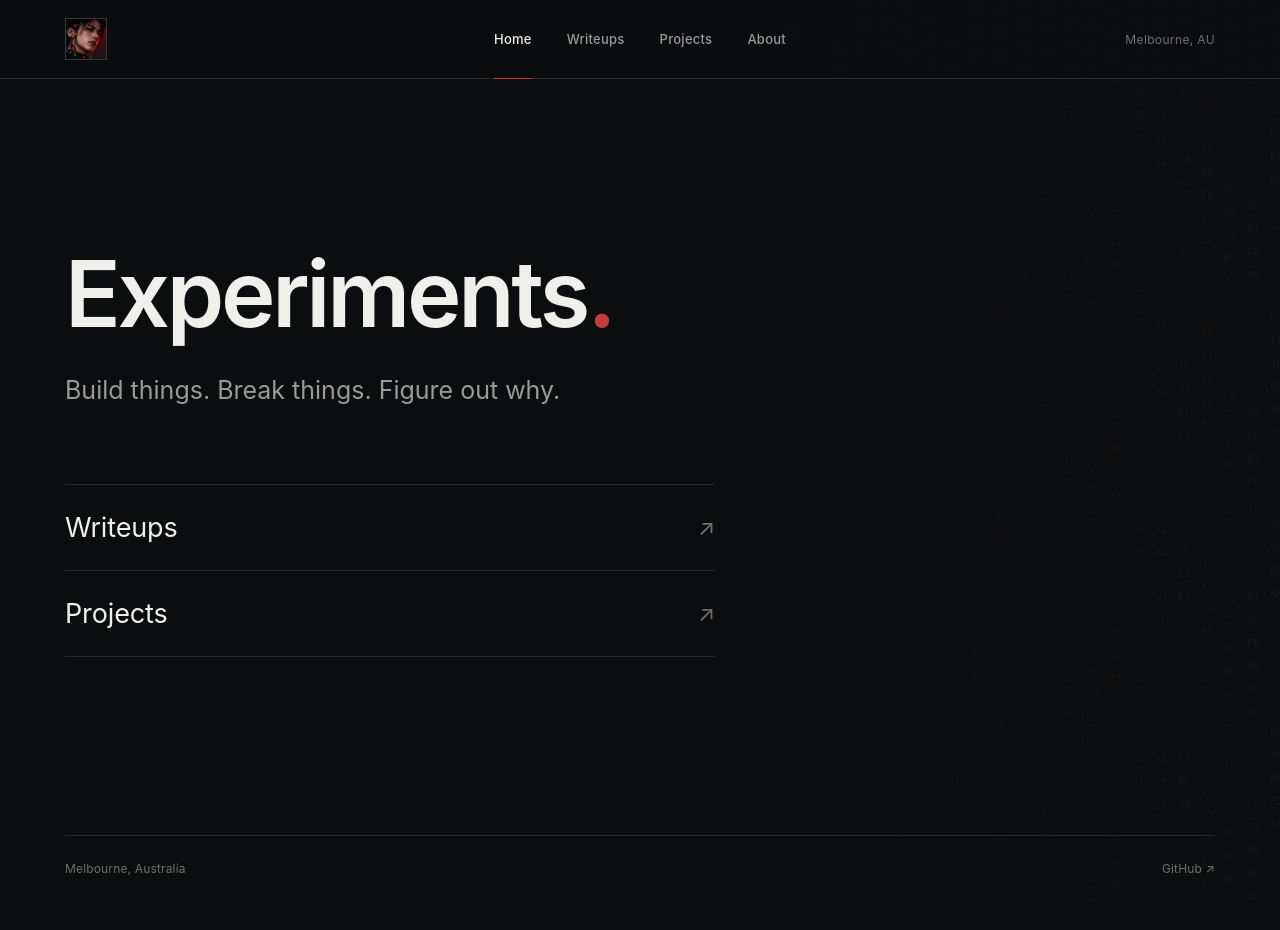
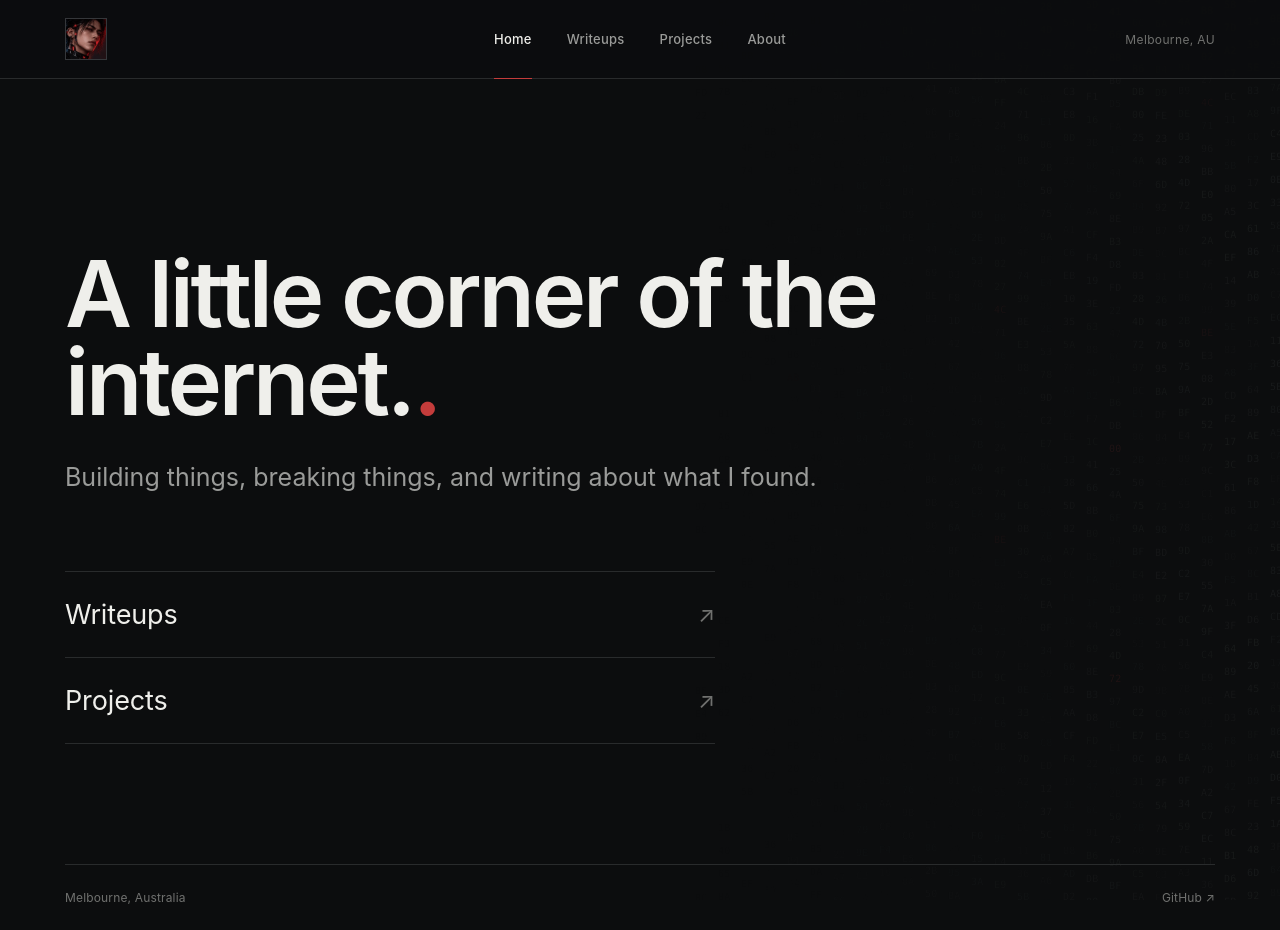
Before and after one commit to CiggyZ/ciggyz.github.io, a Jekyll site: the page built from index.html, in a window 1280 px wide. Built offline with Jekyll 4.4.1, drawn with Linux system fonts in a browser that asks for light colours; before the commit the page ends 901 px from its top, so only the background shows below that.

Commit message:
Adding in the text I wanted for my home page

```diff
--- a/index.html
+++ b/index.html
@@ -6,8 +6,8 @@ permalink: /
 body_class: page-home
 ---
 <section class="home-intro" aria-labelledby="home-title">
-  <h1 id="home-title">Experiments<span class="accent">.</span></h1>
-  <p>Build things. Break things. Figure out why.</p>
+  <h1 id="home-title">A little corner of the internet.<span class="accent">.</span></h1>
+  <p>Building things, breaking things, and writing about what I found.</p>
   <div class="home-links" aria-label="Explore">
     <a href="{{ '/writeups/' | relative_url }}"><span>Writeups</span><span aria-hidden="true">↗</span></a>
     <a href="{{ '/projects/' | relative_url }}"><span>Projects</span><span aria-hidden="true">↗</span></a>
```
